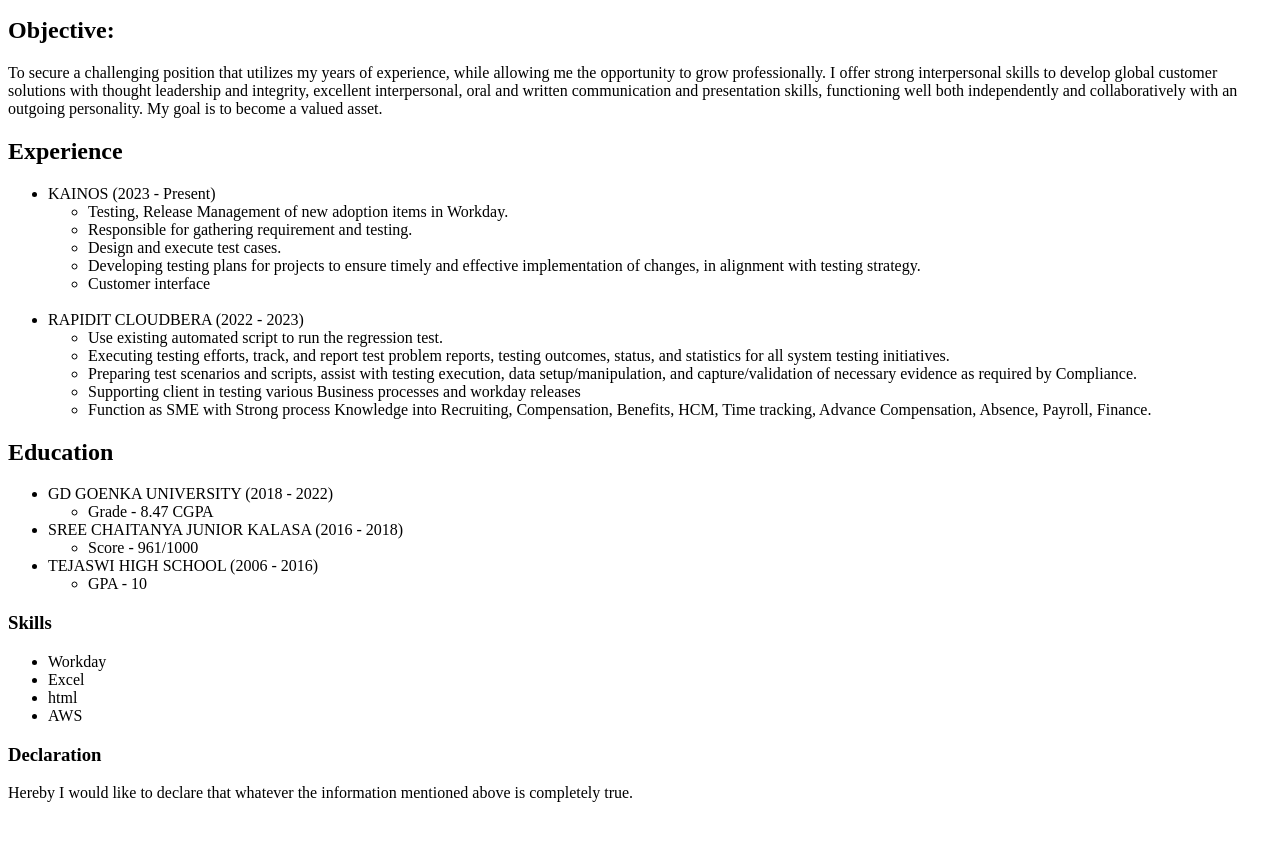
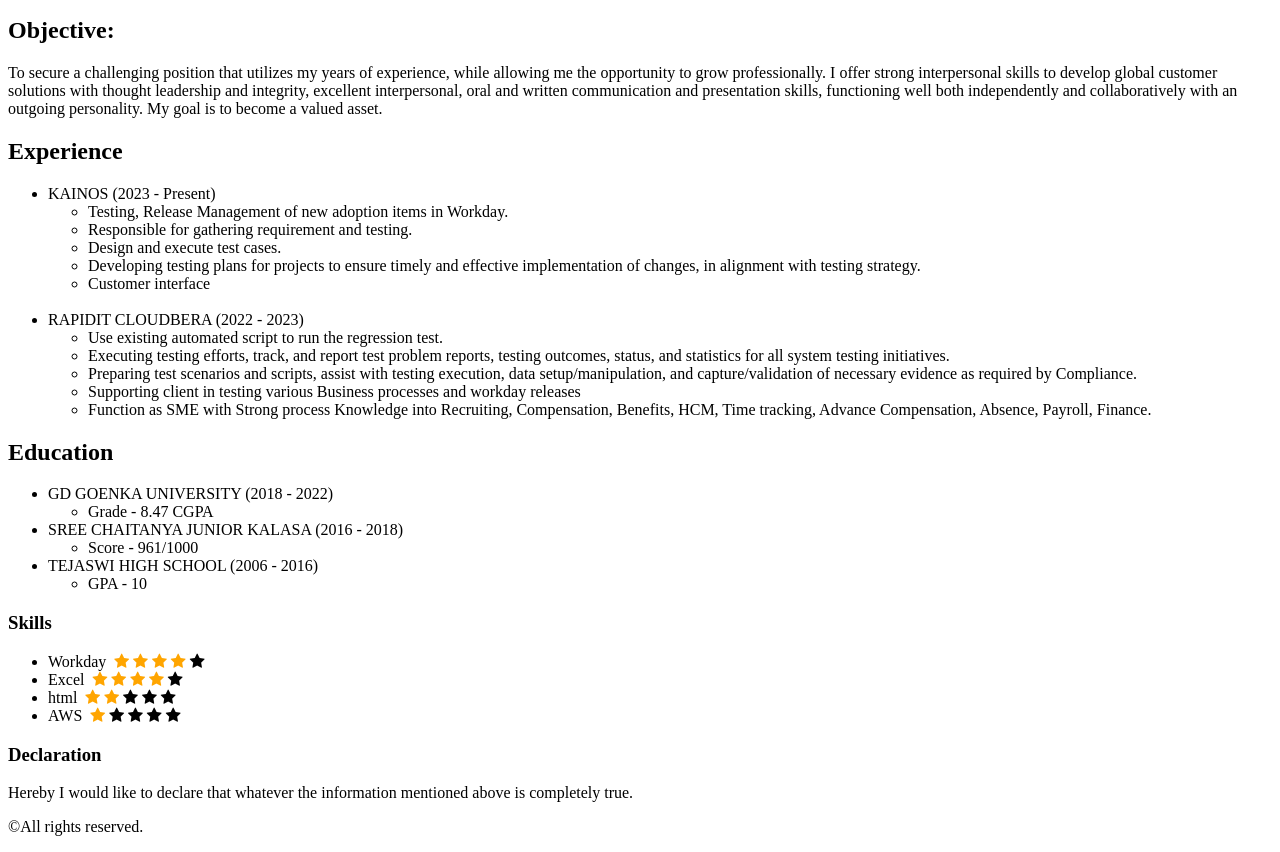
Before and after one commit to Ninharika/html-Resume, a plain HTML site: page index.html in a window 1280 px wide. Shown: the part 161-1013 px from the top of the page. Before the commit the page ends 979 px from the top, so only its background shows below. Drawn offline with Linux system fonts and the light colour scheme.

Commit message:
Update index.html

```diff
--- a/index.html
+++ b/index.html
@@ -4,6 +4,12 @@
     <meta charset="UTF-8">
     <meta name="viewport" content="width=device-width, initial-scale=1.0">
     <title>My Resume</title>
+    <link rel="stylesheet" href="https://cdnjs.cloudflare.com/ajax/libs/font-awesome/4.7.0/css/font-awesome.min.css">
+<style>
+.checked {
+  color: orange;
+}
+</style>
 </head>
 <body>
     <div style="display:flex;" >
@@ -69,16 +75,37 @@
 
     <h3>Skills</h3>
    <ul>
-    <li> Workday </li>
-    <li>Excel</li>
-    <li>html</li>
-    <li>AWS</li>
+    <li> Workday&nbsp;
+        <span class="fa fa-star checked"></span>
+        <span class="fa fa-star checked"></span>
+        <span class="fa fa-star checked"></span>
+        <span class="fa fa-star checked"></span>
+        <span class="fa fa-star"></span></li>
+    <li>Excel&nbsp;
+        <span class="fa fa-star checked"></span>
+        <span class="fa fa-star checked"></span>
+        <span class="fa fa-star checked"></span>
+        <span class="fa fa-star checked"></span>
+        <span class="fa fa-star"></span></li>
+    <li>html&nbsp;
+        <span class="fa fa-star checked"></span>
+        <span class="fa fa-star checked"></span>
+        <span class="fa fa-star"></span>
+        <span class="fa fa-star"></span>
+        <span class="fa fa-star"></span></li>
+    <li>AWS&nbsp;
+        <span class="fa fa-star checked"></span>
+        <span class="fa fa-star"></span>
+        <span class="fa fa-star"></span>
+        <span class="fa fa-star"></span>
+        <span class="fa fa-star"></span></li>
    </ul>
 
    <footer>
     <h3>Declaration</h3>
     <p>Hereby I would like to declare that whatever the information mentioned above is
         completely true.</p>
+    <P>©All rights reserved.</P>
    </footer>
 
 </body>
```
